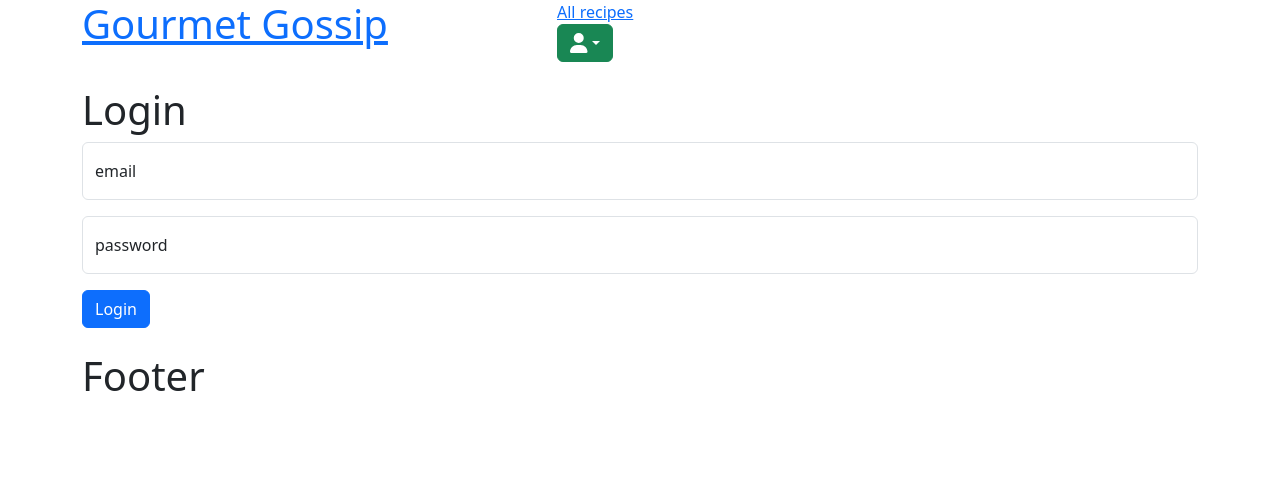
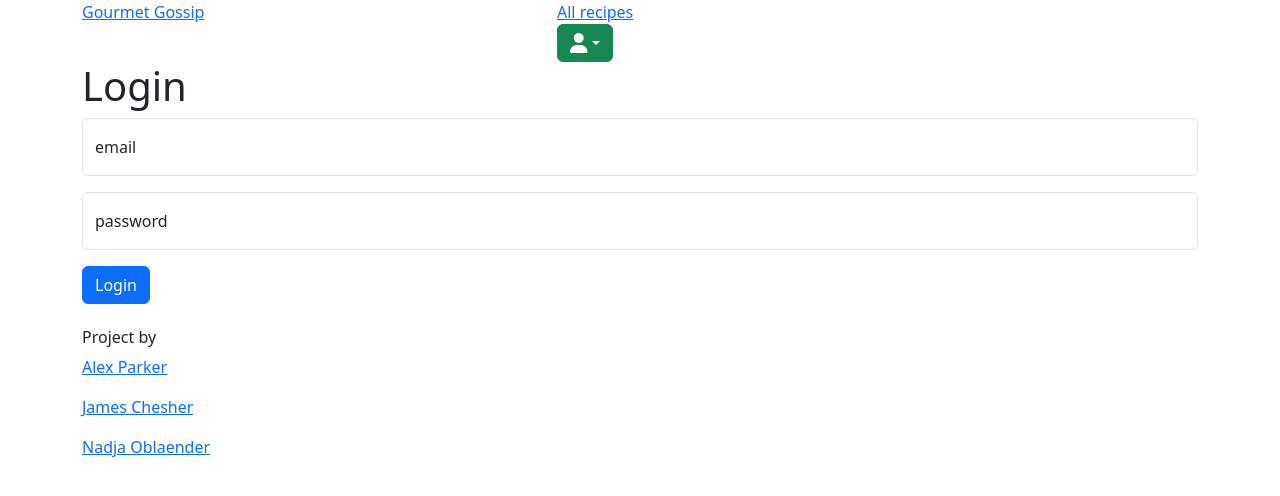
Before and after one commit to jchesher92/gourmet-gossip, a React (Create React App) app in the folder client/: page /login in a window 1280 px wide. Shown: the top 496 px of the page. Built offline with nearby package versions, Linux system fonts and the light colour scheme; the HTML template or start-up script is replaced by a standard one.

Commit message:
added footer and header image

```diff
--- a/client/src/App.js
+++ b/client/src/App.js
@@ -4,6 +4,7 @@ import { BrowserRouter, Routes, Route } from 'react-router-dom'
 
 // GLOBAL COMPONENTS
 import Header from './components/Header'
+import HeaderPicture from './components/HeaderPicture'
 import Footer from './components/Footer'
 
 // PAGE COMPONENTS
--- a/client/src/components/AllRecipes.js
+++ b/client/src/components/AllRecipes.js
@@ -1,7 +1,7 @@
 import { useEffect, useState } from 'react'
 import axios from 'axios'
 import { Link } from 'react-router-dom'
-import foodExample from '../images/food-example.jpg'
+import HeaderPicture from './HeaderPicture'
 
 // COMPONENTS
 import Search from './Search'
@@ -16,6 +16,7 @@ import Col from 'react-bootstrap/Col'
 import { FontAwesomeIcon } from '@fortawesome/react-fontawesome'
 import { faClock, faStar } from '@fortawesome/free-regular-svg-icons'
 import { faFire } from '@fortawesome/free-solid-svg-icons'
+
 
 
 export default function AllRecipes({ filter, handleChange, newSearch, newCategory, newDiet, newDifficulty, resetFilters }) {
@@ -51,6 +52,7 @@ export default function AllRecipes({ filter, handleChange, newSearch, newCategor
 
   return (
     <>
+      <HeaderPicture />
       <Search
         handleChange={handleChange}
         newSearch={newSearch}
--- a/client/src/components/Footer.js
+++ b/client/src/components/Footer.js
@@ -1,3 +1,5 @@
+import { Link } from 'react-router-dom'
+
 // BOOTSTRAP
 import Container from 'react-bootstrap/Container'
 import Row from 'react-bootstrap/Row'
@@ -5,10 +7,17 @@ import Col from 'react-bootstrap/Col'
 
 export default function Footer() {
   return (
-    <Container>
-      <Row>
-        <Col><h1>Footer</h1></Col>
-      </Row>
-    </Container>
+    <footer>
+      <Container>
+        <Row>
+          <Col className='footer'>
+            <h6>Project by</h6>
+            <p><Link target="_blank" to="https://github.com/parkeralexjm">Alex Parker</Link></p>
+            <p><Link target="_blank" to="https://github.com/jchesher92">James Chesher</Link></p>
+            <p><Link target="_blank" to="https://github.com/nadjaob">Nadja Oblaender</Link></p>
+          </Col>
+        </Row>
+      </Container>
+    </footer>
   )
 }
--- a/client/src/components/Header.js
+++ b/client/src/components/Header.js
@@ -2,6 +2,7 @@ import { Link, NavLink } from 'react-router-dom'
 import { useState, useContext } from 'react'
 import { UserContext } from '../App'
 import { deleteToken } from '../utility/auth'
+import headerPicture from '../images/food.jpg'
 
 // ICON
 import { FontAwesomeIcon } from '@fortawesome/react-fontawesome'
@@ -17,10 +18,10 @@ export default function Header({ resetFilters }) {
   const { user, setUser } = useContext(UserContext)
 
   return (
-    <header className='mb-4'>
+    <header>
       <Container className='header'>
         <Row>
-          <Col md='5'><Link to='/' onClick={resetFilters}><h1>Gourmet Gossip</h1></Link></Col>
+          <Col md='5'><Link to='/' onClick={resetFilters}><p>Gourmet Gossip</p></Link></Col>
           <Col md='7' className='navbar-right'>
             <NavLink to='/recipes'>All recipes</NavLink>
             <Dropdown>
--- /dev/null
+++ b/client/src/components/HeaderPicture.js
@@ -0,0 +1,15 @@
+import headerPicture from '../images/food.jpg'
+
+// BOOTSTRAP
+import Container from 'react-bootstrap/Container'
+import Row from 'react-bootstrap/Row'
+
+export default function HeaderPicture() {
+  return (
+    <Container fluid className='header-picture'>
+      <Row>
+        <img src={headerPicture} />
+      </Row>
+    </Container>
+  )
+}
--- a/client/src/components/Home.js
+++ b/client/src/components/Home.js
@@ -1,6 +1,7 @@
 import RecipeOfDay from './RecipeOfDay'
 import Search from './Search'
 import TopRated from './TopRated'
+import HeaderPicture from './HeaderPicture'
 
 // BOOTSTRAP
 import Container from 'react-bootstrap/Container'
@@ -10,6 +11,8 @@ import Col from 'react-bootstrap/Col'
 
 export default function Home({ handleChange, newSearch }) {
   return (
+    <>
+      <HeaderPicture />
       <Container>
         <Row>
           <Search
@@ -23,5 +26,6 @@ export default function Home({ handleChange, newSearch }) {
           <RecipeOfDay />
         </Row>
       </Container>
+    </>
   )
 }
--- a/client/src/styles/components/AllRecipes.scss
+++ b/client/src/styles/components/AllRecipes.scss
@@ -22,6 +22,7 @@
   }
   h3 {
     font-size: 1.4rem;
+    font-weight: 500;
   }
   .p-next-icon-first {
     margin-right: 18px;
--- /dev/null
+++ b/client/src/styles/components/Footer.scss
@@ -0,0 +1,19 @@
+footer {
+  background-color: $green;
+  padding: 40px;
+  color: $white;
+  p {
+    margin-bottom: 0px;
+  }
+  a {
+    color: $white;
+    text-decoration: none;
+  }
+}
+
+.footer {
+  display: flex;
+  justify-content: center;
+  flex-direction: column;
+  align-items: center;
+}
--- a/client/src/styles/components/Header.scss
+++ b/client/src/styles/components/Header.scss
@@ -1,12 +1,15 @@
 header {
   background-color: $green;
   padding: 16px 0;
+  margin-bottom: 30px;
   a {
     @include link($white);
   }
-  h1 {
+  p {
     font-family: 'Lobster', cursive;
     color: $white;
+    font-size: 40px;
+    margin-bottom: 0px;
   }
   .dropdown {
     .btn, .btn:hover, .btn:active, .btn:focus-visible {
--- /dev/null
+++ b/client/src/styles/components/HeaderPicture.scss
@@ -0,0 +1,10 @@
+.header-picture {
+  padding: 0px;
+  margin-bottom: -40px;
+  z-index: -1;
+  position: relative;
+  margin-top: -30px;
+  img {
+    max-height: 300px;
+  }
+}
--- a/client/src/styles/components/SingleRecipe.scss
+++ b/client/src/styles/components/SingleRecipe.scss
@@ -26,6 +26,7 @@
 .reviews {
   background: $green;
   padding: 30px 30px 13px;
+  margin: 0px;
   color: $white;
   h4 {
     font-size: 1rem;
--- a/client/src/styles/main.scss
+++ b/client/src/styles/main.scss
@@ -1,9 +1,11 @@
 @import './variables.scss';
 @import './base.scss';
 @import './components/Header.scss';
+@import './components/HeaderPicture.scss';
 @import './components/Search.scss';
 @import './components/AllRecipes.scss';
 @import './components/ImageUpload.scss';
 @import './components/FormPage.scss';
 @import './components/Profile.scss';
 @import './components/SingleRecipe.scss';
+@import './components/Footer.scss';
```
Also changed, not shown: 1 other file (tests, documents, lock files or other folders). Lines whose indentation alone changed are shown as unchanged.
